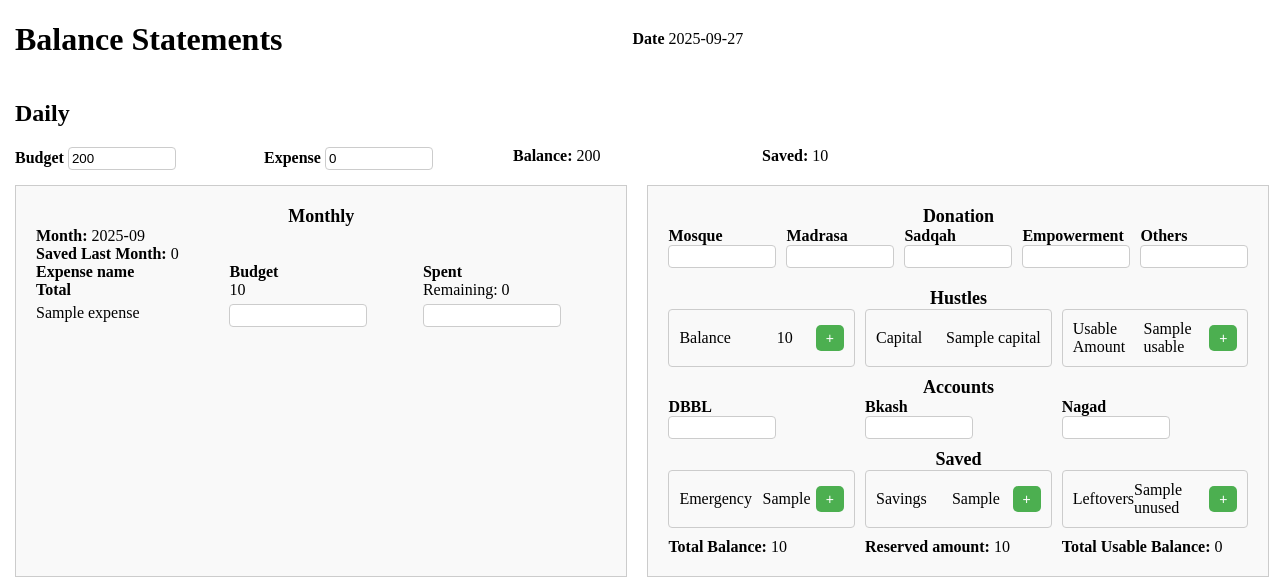
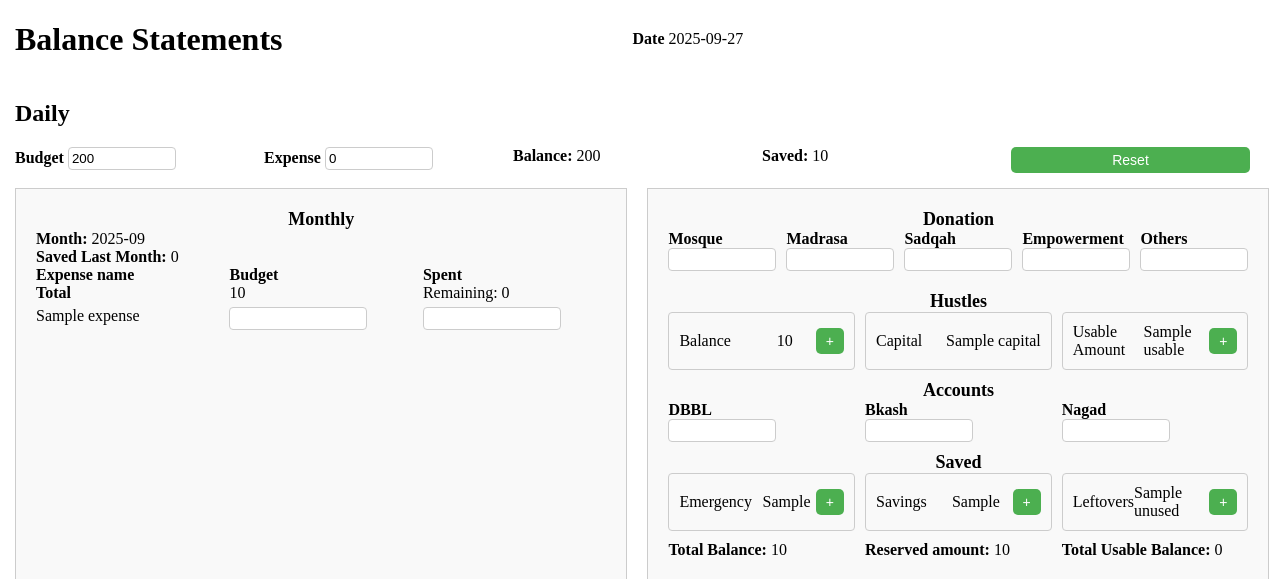
Before and after one commit to MazFahim/pythonProjects, a Flask app: page /balance in a window 1280 px wide. Shown: the part 46-625 px from the top of the page. Run offline with Flask 3, Linux system fonts and the light colour scheme; the visitor is signed in with stand-in values (Sample User, id 1); a database or web service that is not in the repository returns one stand-in record (values such as "Sample title").

Commit message:
Update balance.html

```diff
--- a/Padma/templates/balance.html
+++ b/Padma/templates/balance.html
@@ -106,6 +106,16 @@
             display: grid;
             grid-template-columns: repeat(5, 1fr);
             gap: 10px;
+        }
+        #resetDailyBtn{
+            background-color: #4CAF50;
+            color: white;
+            border: none;
+            border-radius: 5px;
+            padding: 5px 8px;
+            cursor: pointer;
+            font-size: 14px;
+            transition: background-color 0.2s ease, transform 0.1s ease;
         }
         #headerContent {
             margin-left: 15px;
@@ -221,6 +231,7 @@
                 <strong>Saved:</strong>
                 <span id="dailySaved">{{ dailyData.saved }}</span>
             </div>
+            <button id="resetDailyBtn" onclick="resetDaily()">Reset</button>
         </div>
     </div>
 
@@ -476,6 +487,16 @@
         })
     }
 
+    function resetDaily() {
+        fetch("/resetDaily", { method: "POST" })
+            .then(res => res.json())
+            .then(data => {
+                if (data.success) {
+                    location.reload();
+                }
+            });
+    }
+
     function updateMonthlyExpense(name, field, value){
         fetch('/updateMonthlyExpense', {
             method: 'POST',
```
